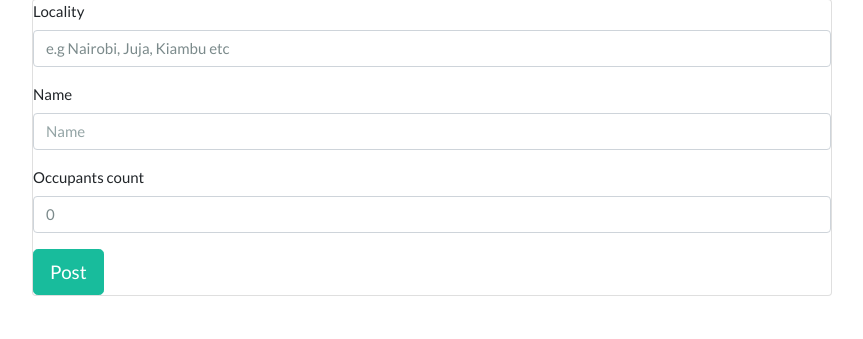
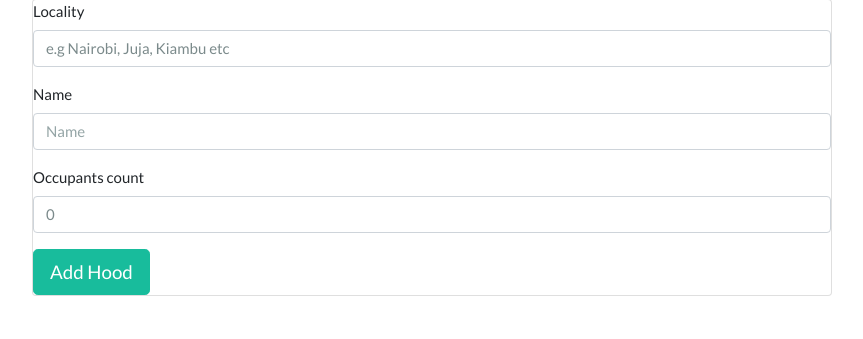
Before and after one commit to cherucole/The-Watchtower, a Django app: page /add/hood in a window 1280 px wide. Shown: the part 119-458 px from the top of the page, without its empty margins (208-1071 px from the left). Run offline with Django 3.2, Linux system fonts and the light colour scheme; the visitor is signed in with stand-in values (Sample User, id 1); some libraries are stand-ins or nearby versions.

Commit message:
Formatting hood form

```diff
--- a/app/templates/add_hood.html
+++ b/app/templates/add_hood.html
@@ -13,11 +13,11 @@
 
 
 <div class="card mx-auto" style="max-width:50rem; margin-top:50px;">
-  <form  action="{%url 'add_hood'%}" method="post" enctype="multipart/form-data">
+  <form action="{%url 'add_hood'%}" method="post" enctype="multipart/form-data">
     {%csrf_token%}
 
     {% bootstrap_form form%}
-    <input type="submit" class="btn btn-success btn-lg" value="Post">
+    <input type="submit" class="btn btn-success btn-lg" value="Add Hood">
   </form>
 </div>
 {% block scripts %}
```
Lines whose indentation alone changed are shown as unchanged.
